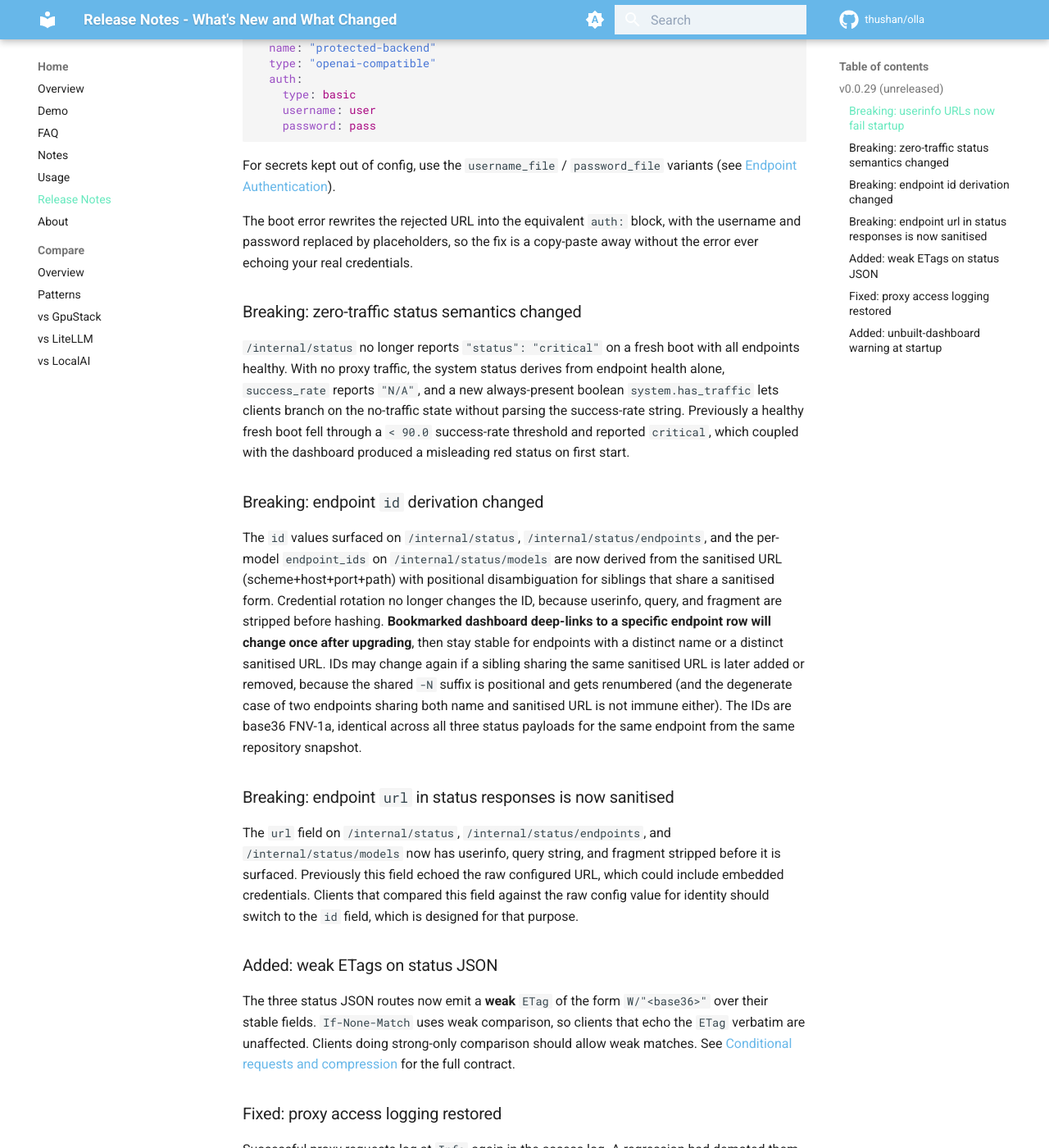
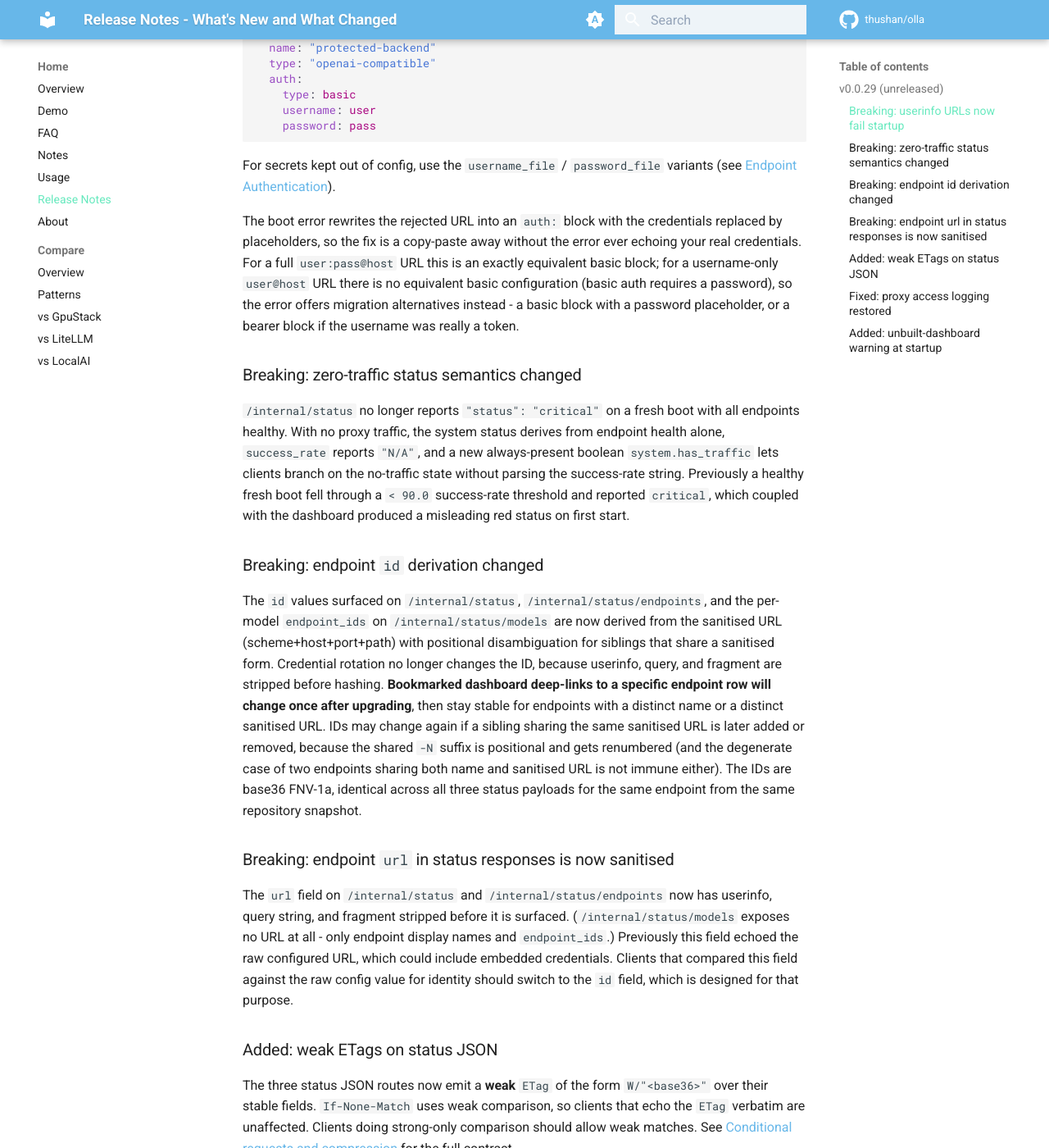
Before and after one commit to leo-3889/olla, an MkDocs documentation site: the page built from docs/content/about/release-notes.md, in a window 1280 px wide and 1400 px high, scrolled down 785 px. Shown: the whole window at 82% size. Built offline with MkDocs 1.6.1 and Material for MkDocs 9.7.7, drawn with Linux system fonts in a browser that asks for light colours; comment, search, counter and statistics services are not loaded.

Commit message:
correct the status/models field references and userinfo auth-block wording in the docs

```diff
--- a/docs/content/about/release-notes.md
+++ b/docs/content/about/release-notes.md
@@ -46,9 +46,13 @@ status layer.
 For secrets kept out of config, use the `username_file` / `password_file` variants (see
 [Endpoint Authentication](../configuration/endpoint-auth.md)).
 
-The boot error rewrites the rejected URL into the equivalent `auth:` block, with the
-username and password replaced by placeholders, so the fix is a copy-paste away without
-the error ever echoing your real credentials.
+The boot error rewrites the rejected URL into an `auth:` block with the credentials
+replaced by placeholders, so the fix is a copy-paste away without the error ever echoing
+your real credentials. For a full `user:pass@host` URL this is an exactly equivalent
+basic block; for a username-only `user@host` URL there is no equivalent basic
+configuration (basic auth requires a password), so the error offers migration
+alternatives instead - a basic block with a password placeholder, or a bearer block if
+the username was really a token.
 
 ### Breaking: zero-traffic status semantics changed
 
@@ -76,11 +80,12 @@ status payloads for the same endpoint from the same repository snapshot.
 
 ### Breaking: endpoint `url` in status responses is now sanitised
 
-The `url` field on `/internal/status`, `/internal/status/endpoints`, and
-`/internal/status/models` now has userinfo, query string, and fragment stripped before
-it is surfaced. Previously this field echoed the raw configured URL, which could include
-embedded credentials. Clients that compared this field against the raw config value for
-identity should switch to the `id` field, which is designed for that purpose.
+The `url` field on `/internal/status` and `/internal/status/endpoints` now has userinfo,
+query string, and fragment stripped before it is surfaced. (`/internal/status/models`
+exposes no URL at all - only endpoint display names and `endpoint_ids`.) Previously this
+field echoed the raw configured URL, which could include embedded credentials. Clients
+that compared this field against the raw config value for identity should switch to the
+`id` field, which is designed for that purpose.
 
 ### Added: weak ETags on status JSON
 
```
Also changed, not shown: docs/content/api-reference/system.md (+2 -2 lines).
